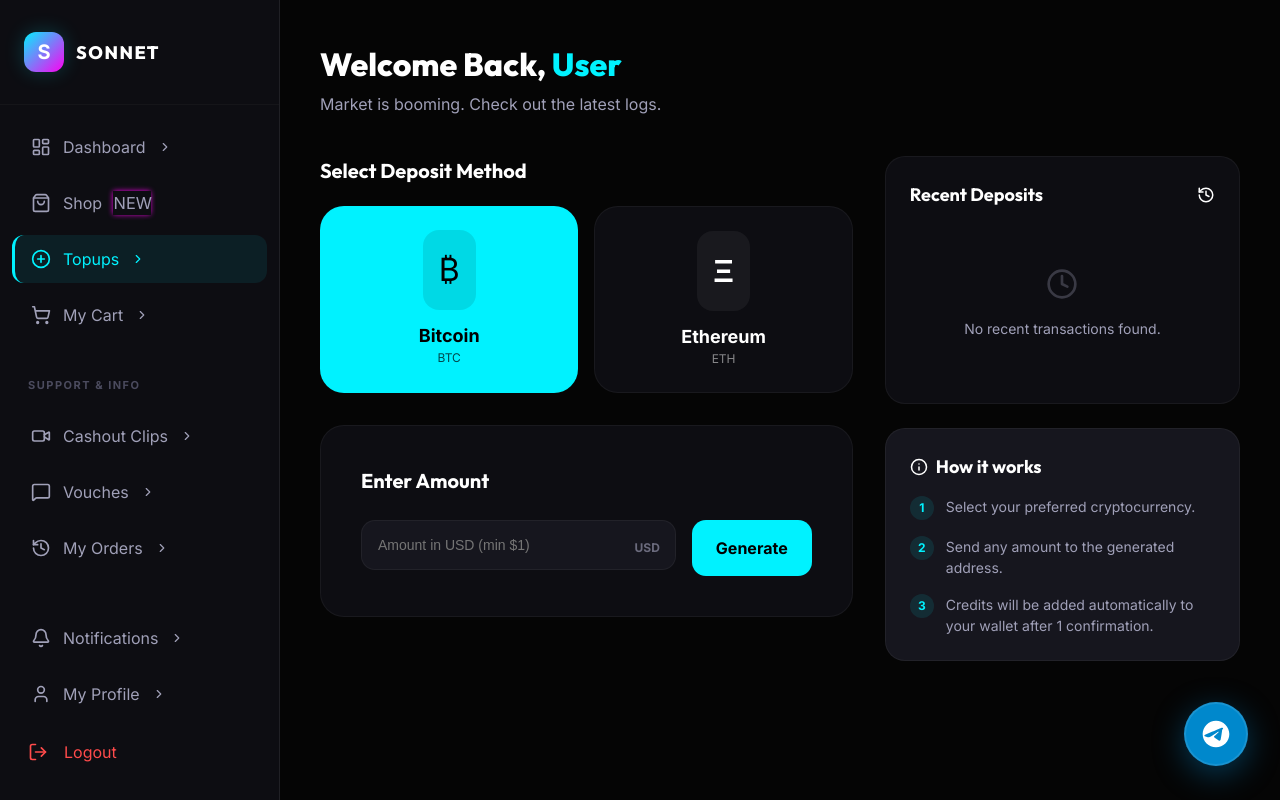
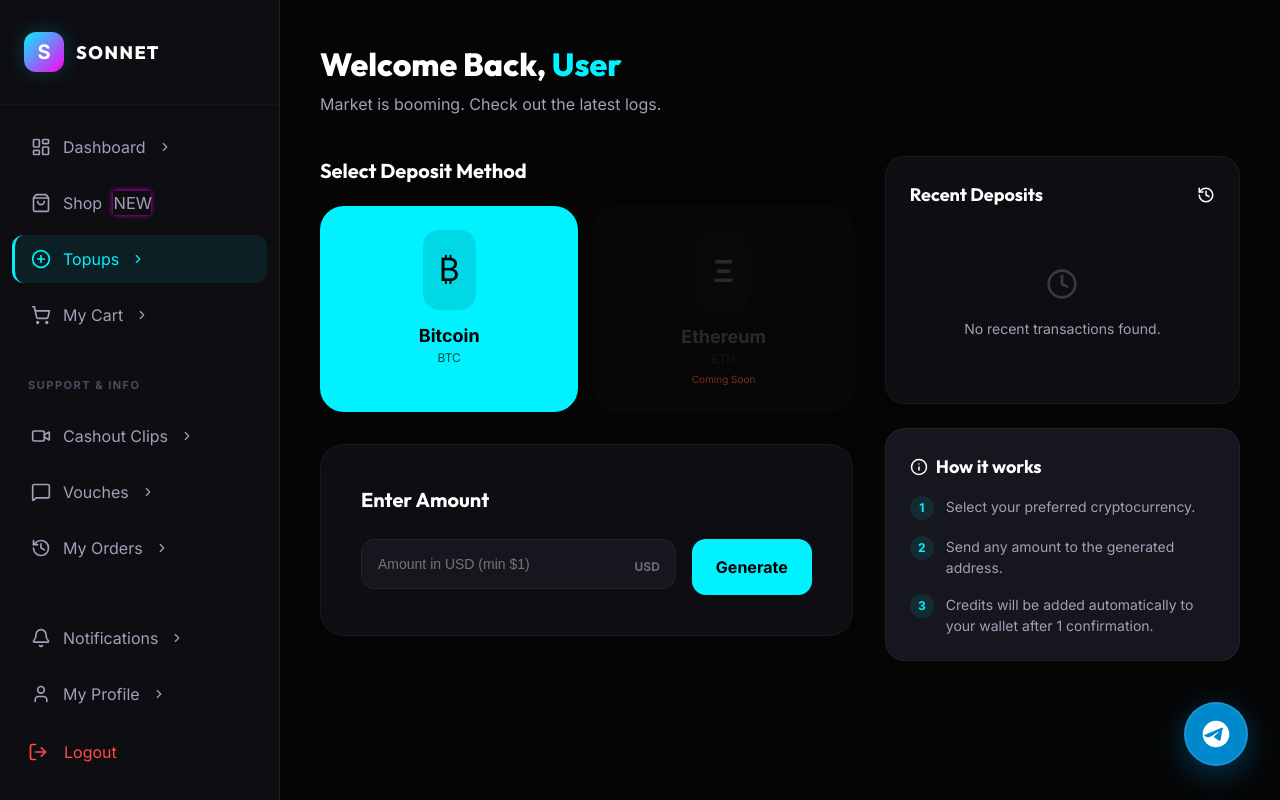
Before and after one commit to nedufari/kudzned_front, a React (Vite) app: page /topup in a window 1280 px wide. Built offline with nearby package versions, Linux system fonts and the light colour scheme; no server answers.

Commit message:
some dissabilities

```diff
--- a/src/pages/Profile.tsx
+++ b/src/pages/Profile.tsx
@@ -2,7 +2,6 @@
 import {
   User,
   Mail,
-  Wallet,
   ShieldCheck,
   Lock,
   Camera,
@@ -15,7 +14,6 @@
 
 const Profile: React.FC = () => {
   const [name, setName] = useState('Loading...');
-  const [address, setAddress] = useState('bc1qxy2kg2ryyxpx4lhuv067z8483m3m3j');
   const [email, setEmail] = useState('Loading...');
 
   // Load profile data immediately when component mounts
@@ -110,14 +108,6 @@
             <p style={{ fontSize: '11px', color: '#6b6b7d' }} className="sm:text-xs">Verified email cannot be changed. Contact support for help.</p>
           </div>
 
-          <div style={{ display: 'flex', flexDirection: 'column', gap: '6px' }}>
-            <label style={{ fontSize: '12px', fontWeight: '800', color: '#6b6b7d', textTransform: 'uppercase', letterSpacing: '0.5px' }} className="sm:text-xs">Default BTC Wallet Address</label>
-            <div style={{ backgroundColor: '#16161e', border: '1px solid rgba(255,255,255,0.05)', borderRadius: '14px', padding: '14px', display: 'flex', alignItems: 'center', gap: '10px' }} className="sm:p-4 sm:gap-3">
-              <Wallet size={16} color="#f59e0b" className="sm:w-5 sm:h-5" />
-              <input type="text" value={address} onChange={(e) => setAddress(e.target.value)} style={{ background: 'none', border: 'none', outline: 'none', color: 'white', width: '100%', fontSize: '14px', fontFamily: 'monospace' }} className="sm:text-base" />
-            </div>
-          </div>
-
           <div style={{ marginTop: '12px', display: 'flex', flexDirection: 'column', gap: '12px' }} className="sm:flex-row sm:gap-4">
             <button style={{ flex: 1, backgroundColor: '#00f2ff', color: '#000', padding: '14px', borderRadius: '14px', fontWeight: '900', fontSize: '14px', display: 'flex', alignItems: 'center', justifyContent: 'center', gap: '8px' }} className="sm:text-base sm:p-4">
                <Save size={18} className="sm:w-5 sm:h-5" />
@@ -136,9 +126,25 @@
                 <p style={{ fontSize: '14px', fontWeight: '800' }} className="sm:text-sm">Deactivate Account</p>
                 <p style={{ fontSize: '12px', color: '#a0a0b8' }} className="sm:text-xs">This will instantly disable your access to SONNET.</p>
               </div>
-              <button style={{ backgroundColor: '#ff4b4b', color: 'white', padding: '10px 16px', borderRadius: '10px', fontWeight: '800', fontSize: '13px', display: 'flex', alignItems: 'center', gap: '8px' }} className="sm:text-sm">
+              <button
+                disabled
+                style={{
+                  backgroundColor: 'rgba(255,75,75,0.3)',
+                  color: 'rgba(255,255,255,0.5)',
+                  padding: '10px 16px',
+                  borderRadius: '10px',
+                  fontWeight: '800',
+                  fontSize: '13px',
+                  display: 'flex',
+                  alignItems: 'center',
+                  gap: '8px',
+                  cursor: 'not-allowed',
+                  border: '1px solid rgba(255,75,75,0.2)'
+                }}
+                className="sm:text-sm"
+              >
                  <Trash2 size={16} className="sm:w-4 sm:h-4" />
-                 Terminate
+                 Terminate (Disabled)
               </button>
            </div>
         </div>
--- a/src/pages/Topup.tsx
+++ b/src/pages/Topup.tsx
@@ -13,9 +13,9 @@
 import { api } from '../services/api';
 import { toast } from '../utils/toast';
 
-const CryptoOption = ({ name, symbol, icon: Icon, active, onClick }: any) => (
+const CryptoOption = ({ name, symbol, icon: Icon, active, onClick, disabled }: any) => (
   <button
-    onClick={onClick}
+    onClick={disabled ? undefined : onClick}
     style={{
       flex: 1,
       display: 'flex',
@@ -24,19 +24,21 @@
       gap: '12px',
       padding: '24px',
       borderRadius: '24px',
-      backgroundColor: active ? '#00f2ff' : '#0d0d12',
-      color: active ? '#000' : 'white',
-      border: active ? 'none' : '1px solid rgba(255,255,255,0.05)',
+      backgroundColor: disabled ? 'rgba(255,255,255,0.02)' : (active ? '#00f2ff' : '#0d0d12'),
+      color: disabled ? '#4b4b5e' : (active ? '#000' : 'white'),
+      border: disabled ? '1px solid rgba(255,255,255,0.02)' : (active ? 'none' : '1px solid rgba(255,255,255,0.05)'),
       transition: 'all 0.3s cubic-bezier(0.4, 0, 0.2, 1)',
-      cursor: 'pointer'
+      cursor: disabled ? 'not-allowed' : 'pointer',
+      opacity: disabled ? 0.5 : 1
     }}
   >
-    <div style={{ backgroundColor: active ? 'rgba(0,0,0,0.1)' : 'rgba(255,255,255,0.05)', padding: '16px', borderRadius: '16px' }}>
+    <div style={{ backgroundColor: active ? 'rgba(0,0,0,0.1)' : (disabled ? 'rgba(255,255,255,0.02)' : 'rgba(255,255,255,0.05)'), padding: '16px', borderRadius: '16px' }}>
       <Icon size={32} />
     </div>
     <div style={{ textAlign: 'center' }}>
       <p style={{ fontWeight: '800', fontSize: '18px' }}>{name}</p>
-      <p style={{ fontSize: '12px', opacity: active ? 0.7 : 0.5 }}>{symbol}</p>
+      <p style={{ fontSize: '12px', opacity: active ? 0.7 : (disabled ? 0.4 : 0.5) }}>{symbol}</p>
+      {disabled && <p style={{ fontSize: '10px', color: '#ff4b4b', marginTop: '4px' }}>Coming Soon</p>}
     </div>
   </button>
 );
@@ -120,6 +122,7 @@
               icon={({ size }: any) => <span style={{ fontSize: size, fontWeight: 'bold' }}>Ξ</span>}
               active={method === 'ETH'}
               onClick={() => setMethod('ETH')}
+              disabled={true}
             />
           </div>
         </section>
```
